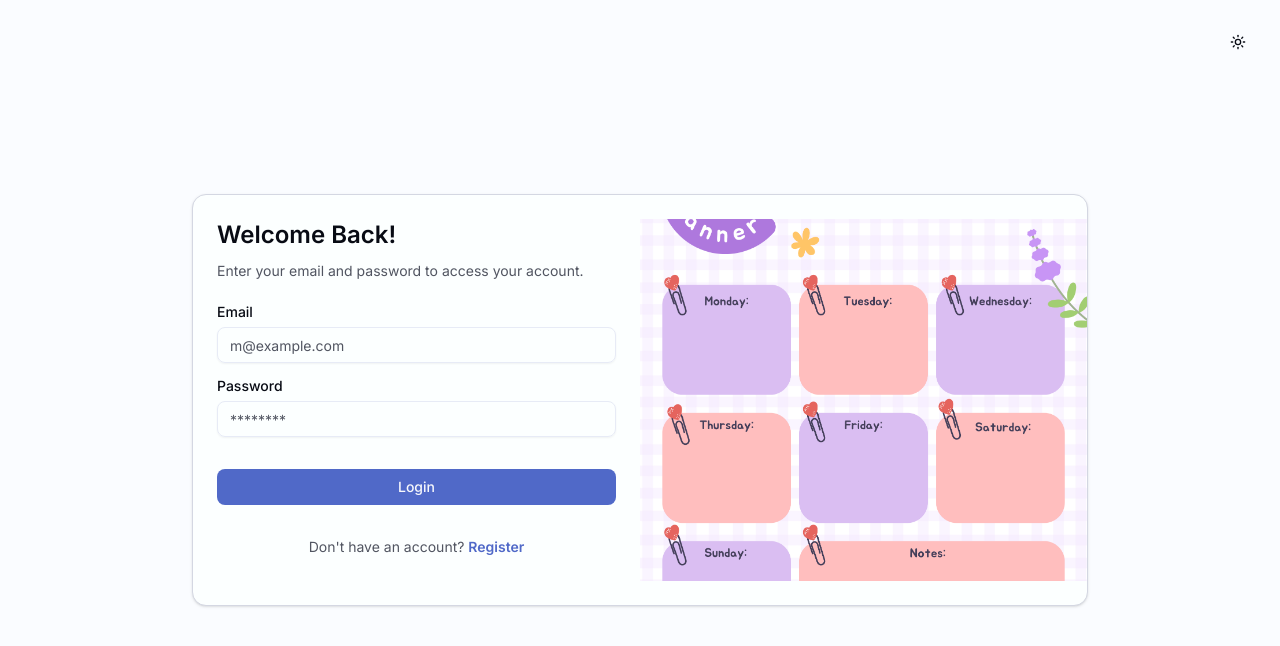
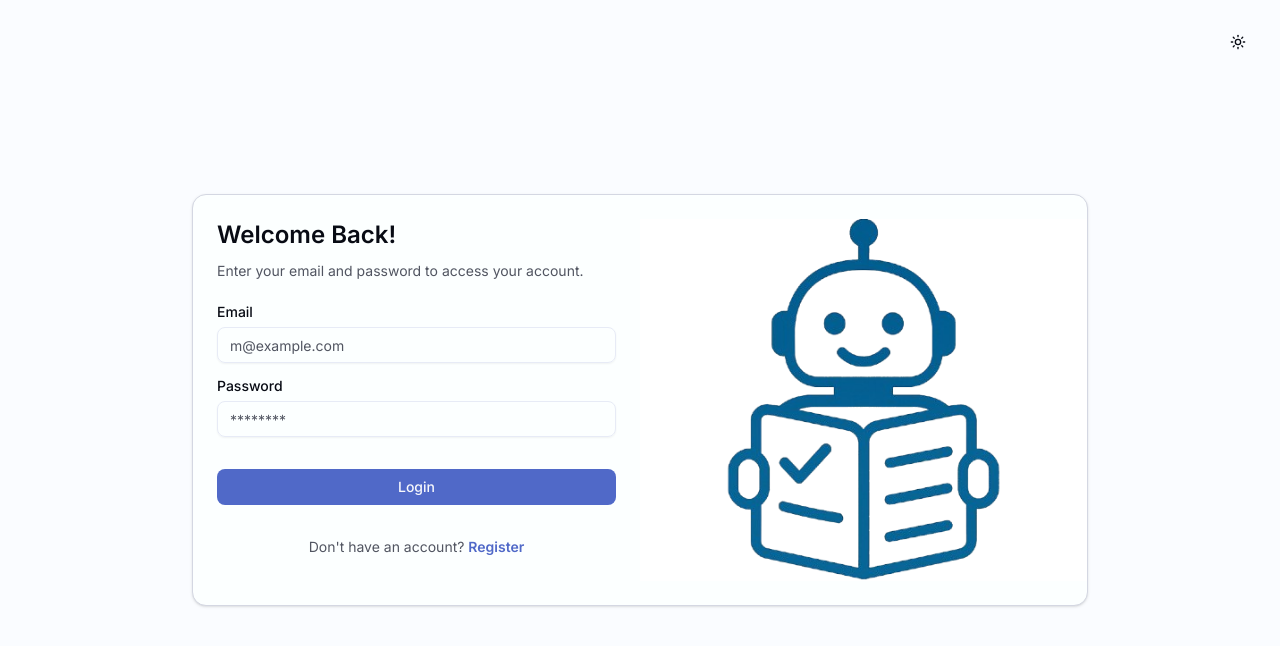
Before and after one commit to iltan987/smart-study-planner, a Next.js app: page /login in a window 1280 px wide. Shown: the top 646 px of the page. Built offline with nearby package versions, Linux system fonts and the light colour scheme.

Commit message:
UI changes

```diff
--- a/src/app/(auth)/login/LoginPageContent.tsx
+++ b/src/app/(auth)/login/LoginPageContent.tsx
@@ -157,7 +157,7 @@ export default function LoginPageContent() {
         </div>
         <div className="relative hidden bg-muted md:block">
           <Image
-            src="/login page image.png"
+            src="/auth.png"
             alt="Login page image"
             className="absolute inset-0 h-full w-full object-cover dark:brightness-[0.2] dark:grayscale"
             fill
--- a/src/app/(auth)/register/page.tsx
+++ b/src/app/(auth)/register/page.tsx
@@ -120,7 +120,7 @@ export default function RegisterPageContent() {
                     <FormLabel>Full Name</FormLabel>
                     <FormControl>
                       <Input
-                        placeholder="John Doe"
+                        placeholder="Nazhin Abdolbaghi"
                         disabled={isSubmitting}
                         {...field}
                       />
@@ -208,7 +208,7 @@ export default function RegisterPageContent() {
         {/* Image Section */}
         <div className="relative hidden bg-muted md:block">
           <Image
-            src="/register page image.jpg"
+            src="/auth.png"
             alt="Register page image"
             className="absolute inset-0 h-full w-full object-cover dark:brightness-[0.2] dark:grayscale"
             fill
--- a/src/app/(protected)/chat/[chatId]/ChatPageClient.tsx
+++ b/src/app/(protected)/chat/[chatId]/ChatPageClient.tsx
@@ -93,15 +93,15 @@ const ChatMessageItem = memo(
       >
         <div
           className={cn(
-            'group relative max-w-xs sm:max-w-md md:max-w-lg lg:max-w-xl xl:max-w-2xl p-3 rounded-xl shadow-md text-sm md:text-base',
+            'group relative min-w-[5%] max-w-xs sm:max-w-md md:max-w-lg lg:max-w-xl xl:max-w-2xl p-3 rounded-xl shadow-md text-sm md:text-base',
             isUser
-              ? 'bg-blue-600 text-white self-end rounded-br-none'
+              ? 'bg-blue-300 text-white self-end rounded-br-none'
               : 'bg-white dark:bg-gray-800 text-gray-800 dark:text-gray-100 self-start rounded-bl-none'
           )}
         >
           <div
             className={cn(
-              'prose prose-sm max-w-none break-words',
+              'prose prose-sm p-2 max-w-none break-words',
               isUser ? 'prose-invert' : 'dark:prose-invert'
             )}
           >
--- a/src/app/(protected)/todos/page.tsx
+++ b/src/app/(protected)/todos/page.tsx
@@ -553,7 +553,7 @@ export default function TodosPage() {
               <Button
                 onClick={() => setIsAddTodoDialogOpen(true)}
                 size="sm"
-                className="flex-shrink-0"
+                className="flex-shrink-0 bg-purple-300"
                 disabled={isSubmittingDetailedTodo}
               >
                 <PlusCircle className="h-4 w-4 mr-2" /> Add New Task
--- a/src/components/dashboard/HeaderCard.tsx
+++ b/src/components/dashboard/HeaderCard.tsx
@@ -87,7 +87,7 @@ export function HeaderCard({ userName }: { userName: string }) {
   return (
     <Card className="shadow-sm">
       <CardHeader>
-        <CardTitle className="text-2xl md:text-3xl font-bold tracking-tight">
+        <CardTitle className="text-2xl text-blue-950 dark:text-blue-100 md:text-3xl font-bold tracking-tight">
           {greeting}, {firstName}! {selectedMessage}
         </CardTitle>
         <CardDescription className="text-md text-muted-foreground">
```
Also changed, not shown: public/auth.png (added).
